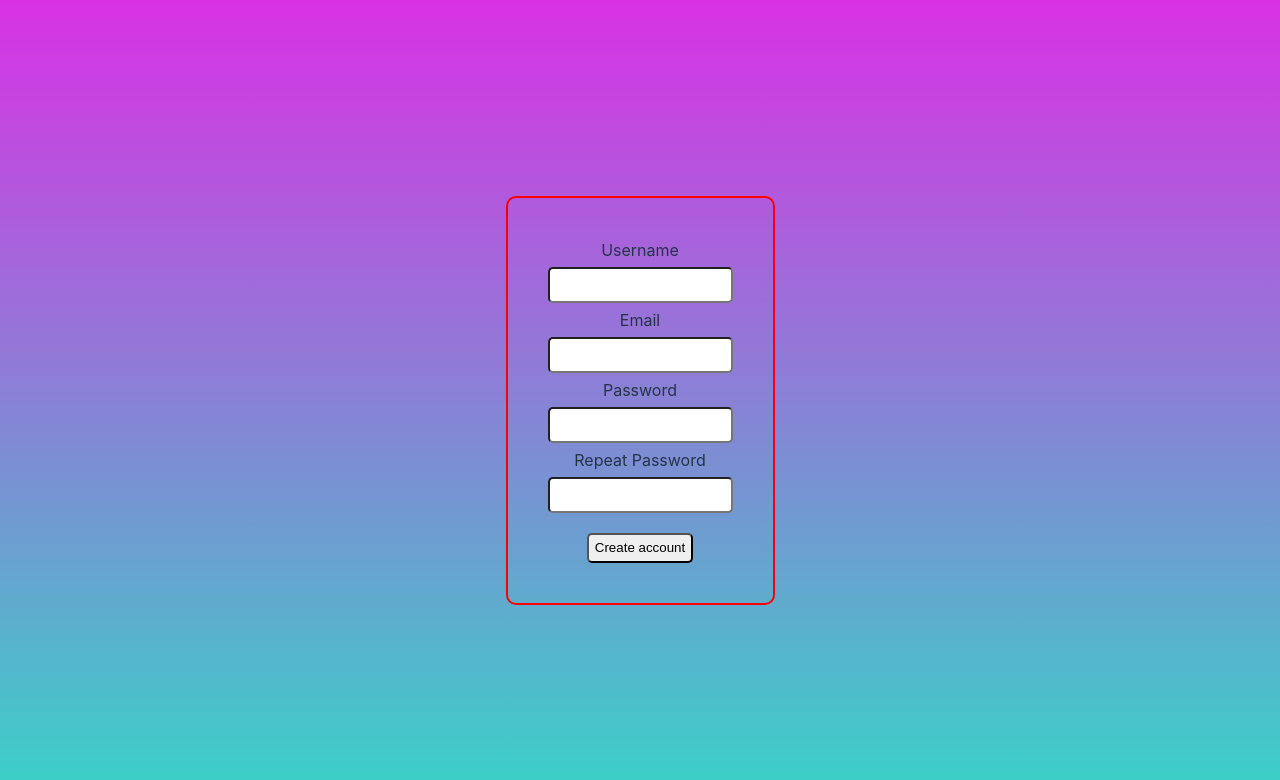
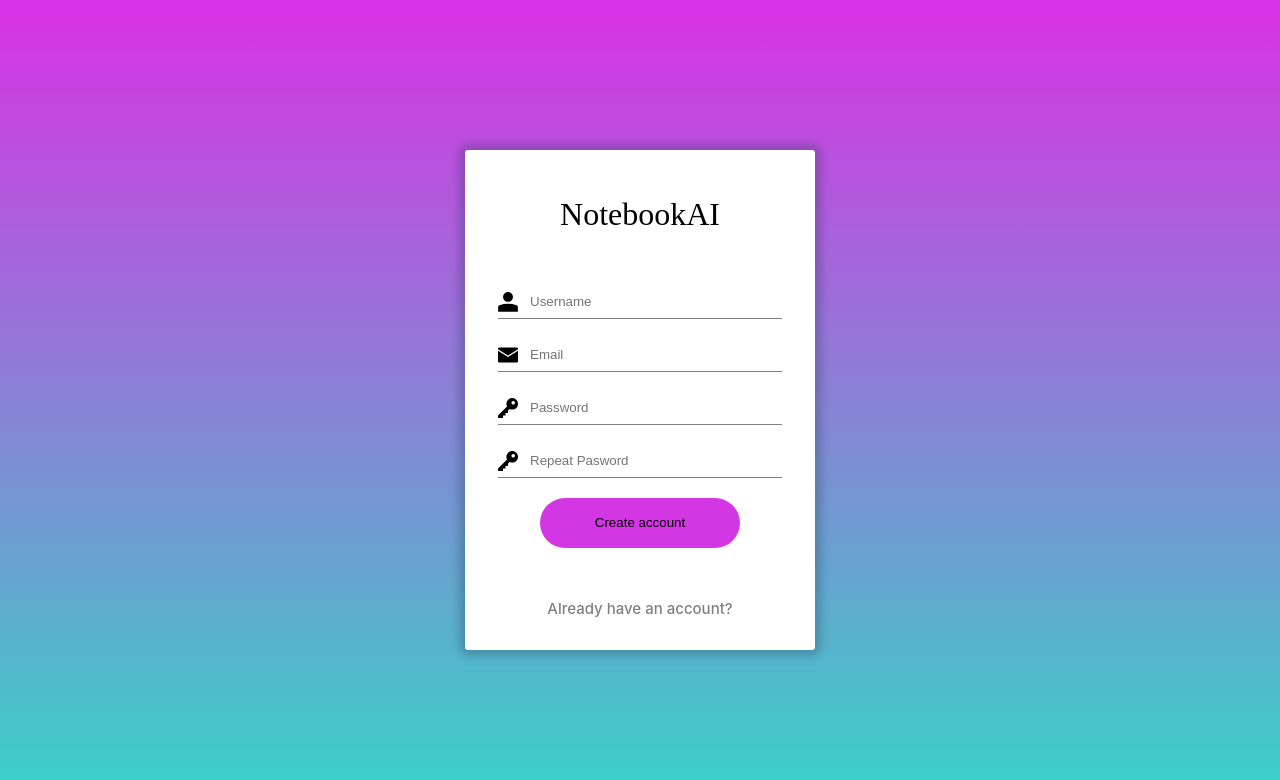
Before and after one commit to Rideuz/NotebookAI, a React (Vite) app in the folder notebook-ai/: page /register in a window 1280 px wide. Shown: the top 780 px of the page. Built offline with nearby package versions, Linux system fonts and the light colour scheme.

Commit message:
new_design_register

```diff
--- a/notebook-ai/src/components/Registration/Registration.jsx
+++ b/notebook-ai/src/components/Registration/Registration.jsx
@@ -70,24 +70,32 @@ function Registration() {
         }
     }
 
+    const handleRedirectToLogin = () => {
+        navigate('/');
+    }
+
     return (
         <div className="registration">
             <div className="registration-form">
+                <div className="title-web">NotebookAI</div>
                 <form onSubmit={(e) => e.preventDefault()}>
                     <div className="registration-form-inputs">
-                        <label htmlFor="username">Username</label>
-                        <input type="text" name="username" onChange={(e) => setUsername(e.target.value)} required />
-                        <label htmlFor="email">Email</label>
-                        <input type="email" name="email" onChange={(e) => setEmail(e.target.value)} />
-                        <label htmlFor="password">Password</label>
-                        <input type="password" name="password" onChange={(e) => setPassword(e.target.value)} />
-                        <label htmlFor="password">Repeat Password</label>
-                        <input type="password" name="password" onChange={(e) => setRepeatPassword(e.target.value)}/>
+                        <input type="text" id="login-username" name="username" placeholder="Username"
+                               onChange={(e) => setUsername(e.target.value)} required/>
+                        <input type="email" id="login-email" name="email" placeholder="Email"
+                               onChange={(e) => setEmail(e.target.value)}/>
+                        <input type="password" id="login-password" name="password" placeholder="Password"
+                               onChange={(e) => setPassword(e.target.value)}/>
+                        <input type="password" id="login-password" name="password" placeholder="Repeat Pasword"
+                               onChange={(e) => setRepeatPassword(e.target.value)}/>
                     </div>
-                    <div className="registr-buttons">
-                        <input type="submit" value="Create account" onClick={handleRedirectToMain} />
+                    <div className="login-button">
+                        <input className="sign-in-button" type="submit" value="Create account" onClick={handleRedirectToMain}/>
                     </div>
                 </form>
+                <div className="registr-button">
+                    <a className="sign-up-button" onClick={handleRedirectToLogin}>Already have an account?</a>
+                </div>
             </div>
             <ToastContainer/>
         </div>
--- a/notebook-ai/src/components/Registration/registration.css
+++ b/notebook-ai/src/components/Registration/registration.css
@@ -7,26 +7,45 @@
     justify-content: center;
 }
 
+.registration-form{
+    display: flex;
+    flex-direction: column;
+    align-items: center;
+    justify-content: center;
+    width: 350px;
+    height: 500px;
+    background: #fff;
+    border-radius: 3px;
+    -webkit-box-shadow: 0px 0px 8px 6px rgba(34, 60, 80, 0.29);
+    -moz-box-shadow: 0px 0px 8px 6px rgba(34, 60, 80, 0.29);
+    box-shadow: 0px 0px 8px 6px rgba(34, 60, 80, 0.29);
+}
+
 .registration-form form{
-    padding: 40px;
-    border: 2px solid red;
-    border-radius: 10px;
+    width: 100%;
+    border-radius: 5px;
+    display: flex;
+    flex-direction: column;
+    align-items: center;
+    justify-content: center;
+    gap: 20px;
+}
+
+.registration-form-inputs{
+    width: 100%;
     display: flex;
     flex-direction: column;
     align-items: center;
     gap: 20px;
 }
 
-.registration-form-inputs{
-    display: flex;
-    flex-direction: column;
-    align-items: center;
-    gap: 5px;
-}
-
 .registration-form-inputs input{
+    color: black;
+    width: 80%;
+    border: none;
+    border-bottom: 1px solid grey;
     height: 30px;
-    border-radius: 5px;
+    background: none;
 }
 
 .registr-buttons{
```
